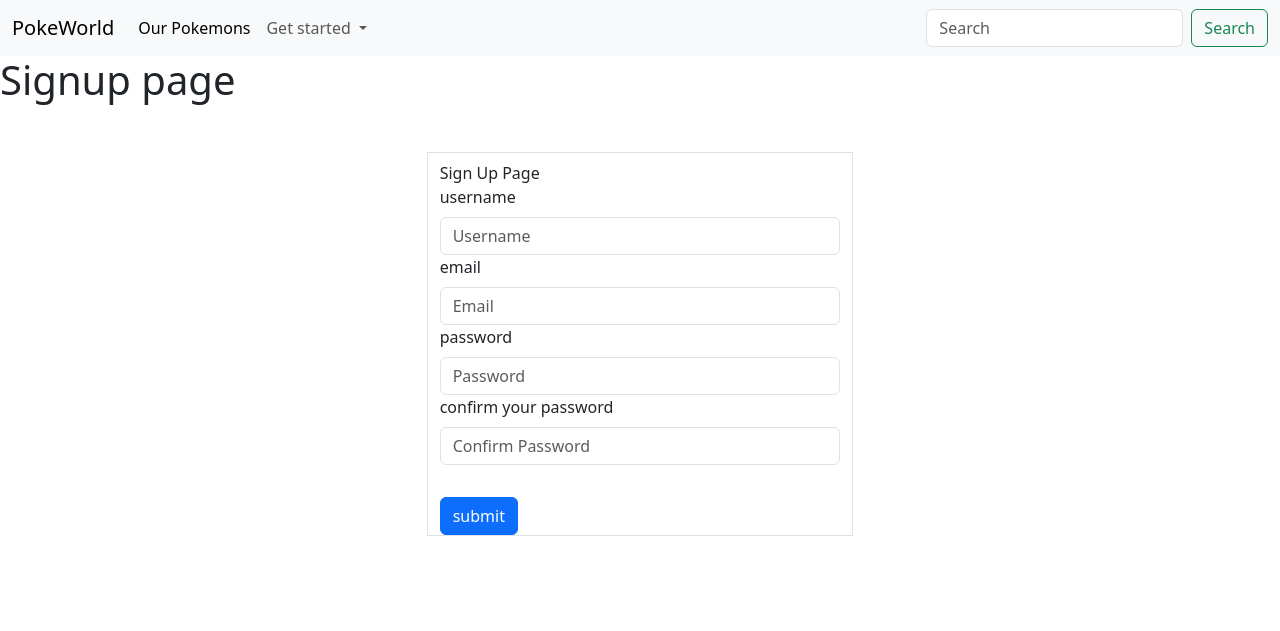
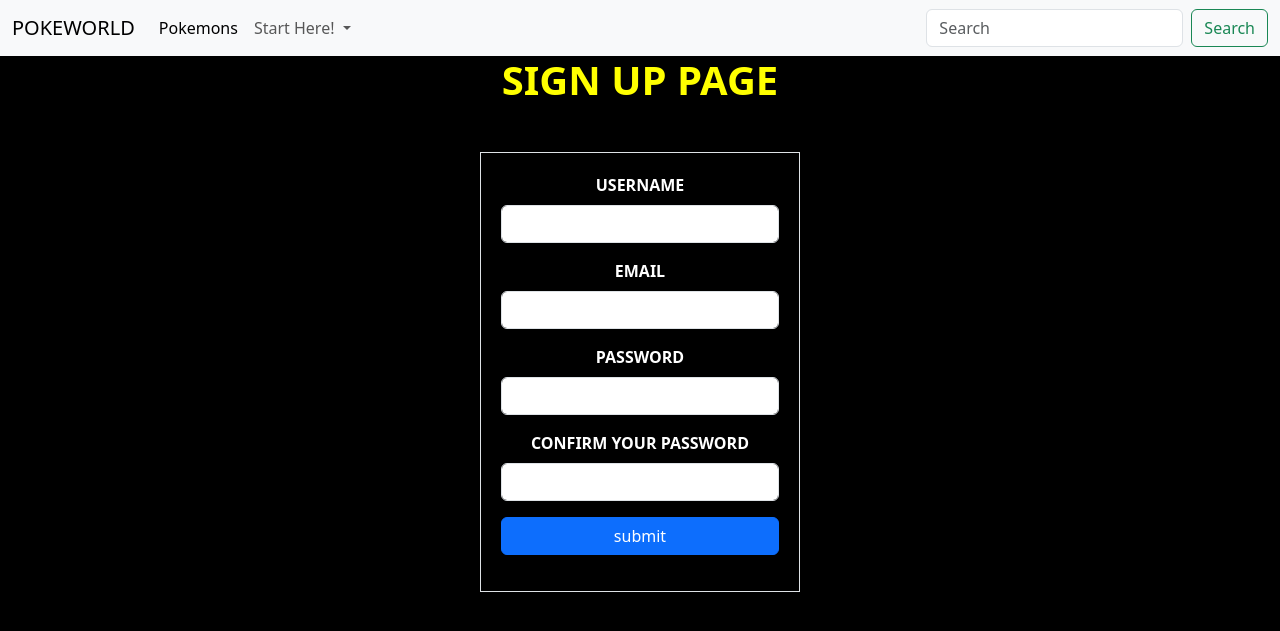
Before and after one commit to Hassaan2023/Add-User-Login-to-your-Pokemon-App, a Flask app: page /signup in a window 1280 px wide. Shown: the top 631 px of the page. Run offline with Flask 3, Linux system fonts and the light colour scheme.

Commit message:
submission 2

```diff
--- a/app/routes.py
+++ b/app/routes.py
@@ -1,9 +1,10 @@
 from app import app
-from flask import redirect,render_template, request, url_for
+from flask import redirect,render_template, request, url_for, flash
 from .forms import pokemonform, loginform ,signupform
 from .utils import get_pokemon
-from .models import db,User
+from .models import db,User, Pokemon
 from flask_login import login_user, logout_user, current_user, login_required
+from flask import current_app
 
 
 @app.route("/")
@@ -24,19 +25,38 @@ def json():
     return {"message": "Hello from my updated API!"}
 
 
-@app.route("/input",methods=["GET","POST"])
+@app.route("/input", methods=["GET", "POST"])
+@login_required
 def input_pokemon():
     form = pokemonform()
-    if request.method == "POST":
-        print("POST")
-        print(form.pokemon.data)
-        if form.validate():
-            print("validate")
-            query = form.pokemon.data
-            pokemon = get_pokemon(query)
-            print(pokemon)
-            if pokemon:
-                return render_template('input.html', form=form, pokemon=pokemon)
+    if request.method == "POST" and form.validate():
+        query = form.pokemon.data
+        pokemon_data = get_pokemon(query)
+
+        if pokemon_data:
+            user_collection = current_user.pokemon_collection
+
+            # Check if the user already has this Pokemon
+            if any(pokemon.pokemon_name == pokemon_data['pokemon_name'] for pokemon in user_collection):
+                return render_template('input.html', form=form, pokemon=pokemon_data, message="You already have this Pokemon in your collection!")
+
+            # Check if the user has less than 5 total Pokemon in their collection
+            if len(user_collection) < 5:
+                new_pokemon = Pokemon(
+                    pokemon_name=pokemon_data['pokemon_name'],
+                    ability_name=pokemon_data['ability_name'],
+                    base_experience=pokemon_data['base_experience'],
+                    front_shiny=pokemon_data['front_shiny'],
+                    user_id=current_user.id
+                )
+
+                db.session.add(new_pokemon)
+                db.session.commit()
+
+                return render_template('input.html', form=form, pokemon=pokemon_data, message="You caught a new Pokemon!")
+            else:
+                return render_template('input.html', form=form, pokemon=pokemon_data, message="Your Pokemon collection is full! Release a Pokemon to make space.")
+
     return render_template('input.html', form=form)
 
 
@@ -45,19 +65,26 @@ def signup_page():
     form = signupform()
     if current_user.is_authenticated:
         return redirect(url_for('index'))
-    print(request.method)
-    if request.method == "POST":
-        print("POST REQUEST MADE")
-        if form.validate():
-            username = form.username.data
-            email = form.email.data
-            password = form.password.data
 
+    if request.method == "POST" and form.validate():
+        username = form.username.data
+        email = form.email.data
+        password = form.password.data
 
-            user = User(username,email,password)
+        # Check if the email already exists
+        existing_user = User.query.filter_by(email=email).first()
+        if existing_user:
+            flash("Email address is already in use. Please use a different email.", 'error')
+            return render_template('signup.html', form=form)
 
-            db.session.add(user)
-            db.session.commit()
+        user = User(username, email, password)
+
+        db.session.add(user)
+        db.session.commit()
+
+        # Redirect to the login page
+        flash("Account created successfully! Please log in.", 'success')
+        return redirect(url_for('login_page'))
 
     return render_template('signup.html', form=form)
 
@@ -65,19 +92,20 @@ def signup_page():
 def login_page():
     if current_user.is_authenticated:
         return redirect(url_for('index'))
+
     form = loginform()
-    if request.method == "POST":
-        print("POST REQUEST MADE")
-        if form.validate():
-            username = form.username.data
-            password = form.password.data
-            user = User.query.filter_by(username=username).first()
-            if user:
-                if user.password == password:
-                    login_user(user)
-                else:
-                    print('Password does not match')
-                return redirect(url_for('input'))
+    if request.method == "POST" and form.validate():
+        username = form.username.data
+        password = form.password.data
+        user = User.query.filter_by(username=username).first()
+
+        if user and user.password == password:
+            login_user(user)
+            # Redirect to 'index' if the user is authenticated
+            return redirect(url_for('index'))
+        else:
+            flash('Invalid username or password', 'error')
+
     return render_template('login.html', form=form)
 
 @app.route('/logout')
--- a/app/templates/base.html
+++ b/app/templates/base.html
@@ -9,17 +9,26 @@
       rel="stylesheet"
       integrity="sha384-T3c6CoIi6uLrA9TneNEoa7RxnatzjcDSCmG1MXxSR1GAsXEV/Dwwykc2MPK8M2HN"
       crossorigin="anonymous" />
+    <style>
+      /* Your custom CSS goes here */
+      body {
+        background-color: #000000; /* Set a background color for the entire body */
+      }
+
+      footer {
+        text-align: center; /* Center-align text in the footer */
+        padding: 10px; /* Add some padding to the footer */
+        background-color: #333; /* Set a background color for the footer */
+        color: white; /* Set text color in the footer to white */
+      }
+    </style>
     <title>Document</title>
   </head>
   <body>
+
     {% include 'nav.html' %}
-
-
     {% block content %}
-
     {% endblock %}
-
-    <footer></footer>
 
     <script
       src="https://cdn.jsdelivr.net/npm/bootstrap@5.3.2/dist/js/bootstrap.bundle.min.js"
--- a/app/templates/nav.html
+++ b/app/templates/nav.html
@@ -1,6 +1,6 @@
 <nav class="navbar navbar-expand-lg bg-body-tertiary">
   <div class="container-fluid">
-    <a class="navbar-brand" href="/">PokeWorld</a>
+    <a class="navbar-brand" href="/">POKEWORLD</a>
     <button
       class="navbar-toggler"
       type="button"
@@ -14,7 +14,7 @@
     <div class="collapse navbar-collapse" id="navbarSupportedContent">
       <ul class="navbar-nav me-auto mb-2 mb-lg-0">
         <li class="nav-item">
-          <a class="nav-link active" aria-current="page" href="input">Our Pokemons</a>
+          <a class="nav-link active" aria-current="page" href="input">Pokemons</a>
         </li>
         <li class="nav-item dropdown">
           <a
@@ -23,7 +23,7 @@
             role="button"
             data-bs-toggle="dropdown"
             aria-expanded="false">
-            Get started
+            Start Here!
           </a>
           {% if current_user.is_authenticated %}
           <li class="nav-item">
@@ -36,8 +36,6 @@
           <ul class="dropdown-menu">
             <li><a class="dropdown-item" href="/login">Log in</a></li>
             <li><a class="dropdown-item" href="/signup">Sign up</a></li>
-            <li><hr class="dropdown-divider" /></li>
-            <li><a class="dropdown-item" href="#">Something else here</a></li>
           </ul>
         </li>
         {% endif %}
--- a/app/templates/signup.html
+++ b/app/templates/signup.html
@@ -1,23 +1,45 @@
 {% extends 'base.html' %}
 
 {% block content %}
-    <h1>Signup page</h1>
-    <div class="container col-4 border mt-5">
-    <h1></h1>Sign Up Page</h1>
-    <form method= "POST" action="/signup">
-    {{ form.hidden_tag() }}
-    {{ form.username. label(class='form-label') }}
-    {{ form.username (class='form-control', placeholder= 'Username') }}
+    <div class="text-center">
+        <h1 class="fw-bold text-uppercase yellow-text">Sign Up Page</h1>
+    </div>
 
-    {{ form.email.label (class='form-label') }}
-    {{ form.email(class='form-control', placeholder= 'Email') }}
-    {{ form.password. label(class='form-label') }}
-    {{ form.password(class='form-control', placeholder= 'Password') }}
-    {{ form.confirm_password.label(class='form-label') }}
-    {{ form.confirm_password(class='form-control', placeholder= 'Confirm Password') }}
-    <div class="d-grid gap-2 my-3"></div>
-    {{ form.submit(class='btn btn-primary') }}
+    <div class="container col-3 border mt-5" style="background-color: black; color: white; padding: 20px;">
+        <form method="POST" action="/signup">
+            {{ form.hidden_tag() }}
+
+            <div class="mb-3 text-center">
+                {{ form.username.label(class='form-label fw-bold text-uppercase') }}
+                {{ form.username(id='username', class='form-control', autocomplete='username') }}
+            </div>
+
+            <div class="mb-3 text-center">
+                {{ form.email.label(class='form-label fw-bold text-uppercase') }}
+                {{ form.email(id='email', class='form-control', autocomplete='email') }}
+            </div>
+
+            <div class="mb-3 text-center">
+                {{ form.password.label(class='form-label fw-bold text-uppercase') }}
+                {{ form.password(id='password', class='form-control', autocomplete='new-password') }}
+            </div>
+
+            <div class="mb-3 text-center">
+                {{ form.confirm_password.label(class='form-label fw-bold text-uppercase') }}
+                {{ form.confirm_password(id='confirm_password', class='form-control', autocomplete='new-password') }}
+            </div>
+
+            <div class="d-grid gap-2 my-3">
+                {{ form.submit(class='btn btn-primary') }}
+            </div>
+        </form>
     </div>
-</form>
-</div>
+
+    <style>
+        /* Your custom CSS for index.html goes here */
+        .yellow-text {
+            color: rgb(255, 255, 0); /* Set the color of the h1 heading to yellow */
+        }
+    </style>
+
 {% endblock %}
```
Also changed, not shown: app/models.py (+10 -0 lines), app/templates/index.html (+25 -1 lines), app/templates/login.html (+25 -13 lines).
